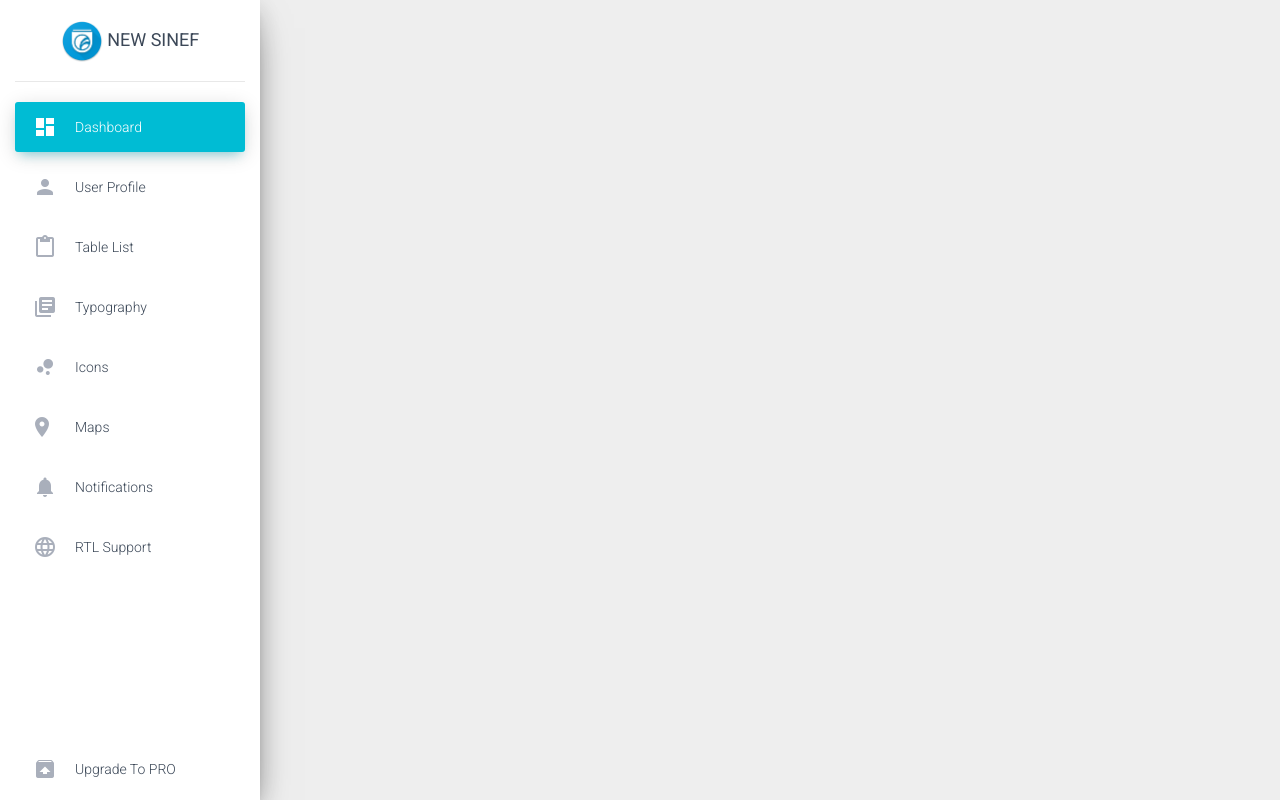
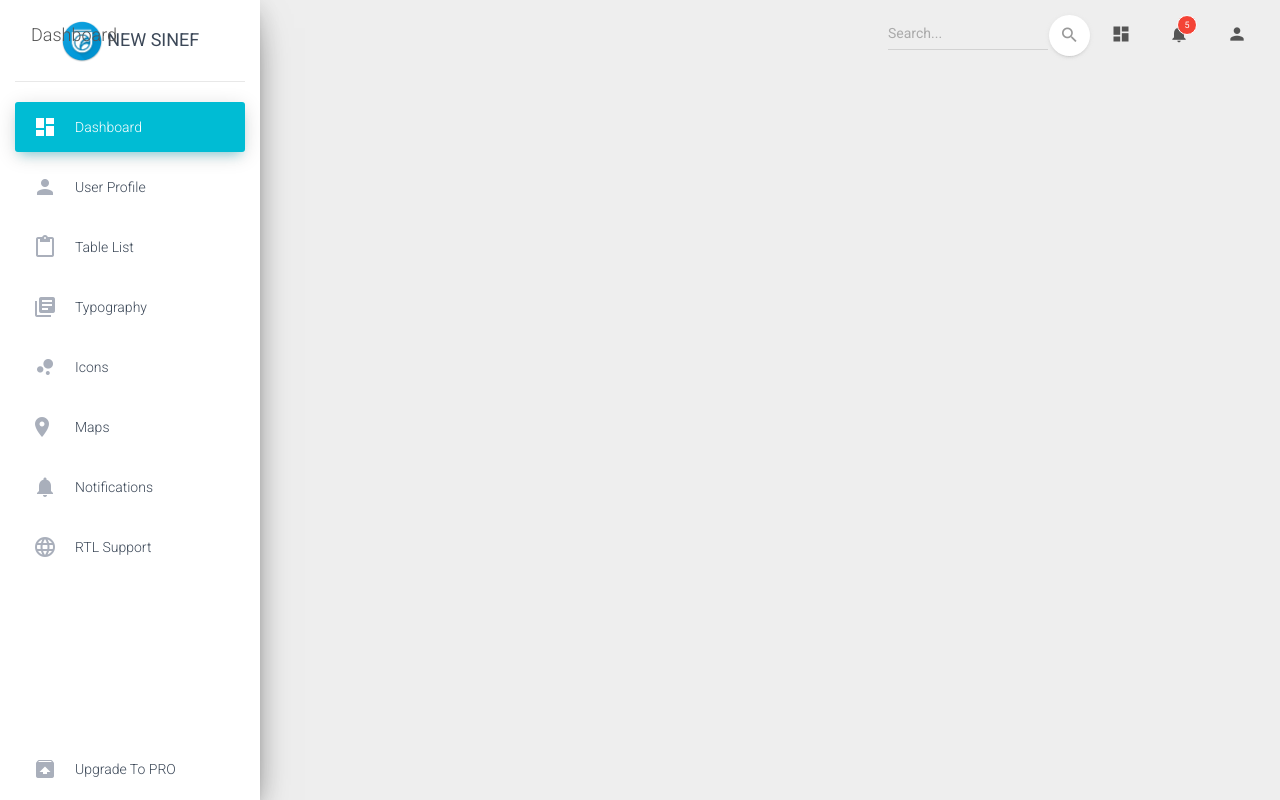
Before and after one commit to arturdligorio/new-sinef, an Angular app: page / in a window 1280 px wide. Built offline with nearby package versions, Linux system fonts and the light colour scheme.

Commit message:
Inserção do header

```diff
--- a/src/app/app.component.html
+++ b/src/app/app.component.html
@@ -1,6 +1,7 @@
 <body class="">
   <div class="wrapper ">
       <app-sidebar></app-sidebar>
+      <app-header></app-header>
   </div>
 </body>
 
--- a/src/app/header/header.component.html
+++ b/src/app/header/header.component.html
@@ -1,3 +1,64 @@
-<p>
-  header works!
-</p>
+<nav class="navbar navbar-expand-lg navbar-transparent navbar-absolute fixed-top ">
+  <div class="container-fluid">
+    <div class="navbar-wrapper">
+      <a class="navbar-brand" href="#pablo">Dashboard</a>
+    </div>
+    <button class="navbar-toggler" type="button" data-toggle="collapse" aria-controls="navigation-index" aria-expanded="false" aria-label="Toggle navigation">
+      <span class="sr-only">Toggle navigation</span>
+      <span class="navbar-toggler-icon icon-bar"></span>
+      <span class="navbar-toggler-icon icon-bar"></span>
+      <span class="navbar-toggler-icon icon-bar"></span>
+    </button>
+    <div class="collapse navbar-collapse justify-content-end">
+      <form class="navbar-form">
+        <span class="bmd-form-group"><div class="input-group no-border">
+          <input type="text" value="" class="form-control" placeholder="Search...">
+          <button type="submit" class="btn btn-white btn-round btn-just-icon">
+            <i class="material-icons">search</i>
+            <div class="ripple-container"></div>
+          </button>
+        </div></span>
+      </form>
+      <ul class="navbar-nav">
+        <li class="nav-item">
+          <a class="nav-link" href="#pablo">
+            <i class="material-icons">dashboard</i>
+            <p class="d-lg-none d-md-block">
+              Stats
+            </p>
+          </a>
+        </li>
+        <li class="nav-item dropdown">
+          <a class="nav-link" href="http://example.com" id="navbarDropdownMenuLink" data-toggle="dropdown" aria-haspopup="true" aria-expanded="false">
+            <i class="material-icons">notifications</i>
+            <span class="notification">5</span>
+            <p class="d-lg-none d-md-block">
+              Some Actions
+            </p>
+          </a>
+          <div class="dropdown-menu dropdown-menu-right" aria-labelledby="navbarDropdownMenuLink">
+            <a class="dropdown-item" href="#">Mike John responded to your email</a>
+            <a class="dropdown-item" href="#">You have 5 new tasks</a>
+            <a class="dropdown-item" href="#">You're now friend with Andrew</a>
+            <a class="dropdown-item" href="#">Another Notification</a>
+            <a class="dropdown-item" href="#">Another One</a>
+          </div>
+        </li>
+        <li class="nav-item dropdown">
+          <a class="nav-link" href="#pablo" id="navbarDropdownProfile" data-toggle="dropdown" aria-haspopup="true" aria-expanded="false">
+            <i class="material-icons">person</i>
+            <p class="d-lg-none d-md-block">
+              Account
+            </p>
+          </a>
+          <div class="dropdown-menu dropdown-menu-right" aria-labelledby="navbarDropdownProfile">
+            <a class="dropdown-item" href="#">Profile</a>
+            <a class="dropdown-item" href="#">Settings</a>
+            <div class="dropdown-divider"></div>
+            <a class="dropdown-item" href="#">Log out</a>
+          </div>
+        </li>
+      </ul>
+    </div>
+  </div>
+</nav>
```
Also changed, not shown: 1 other file (tests, documents, lock files or other folders).
